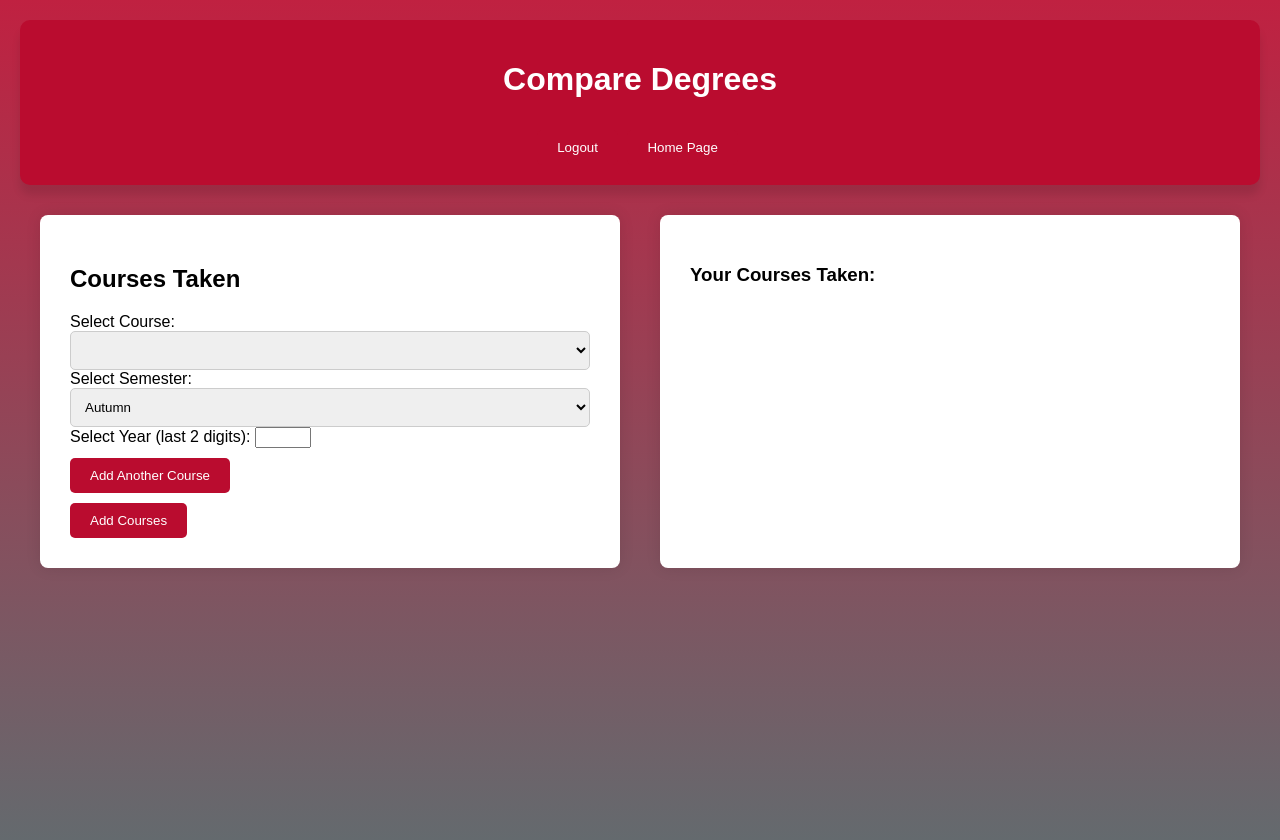
After one commit to MarzooqN/degree-planner, a Flask app: template templates/courses_taken.html in a window 1280 px wide. The commit adds this page. Run offline with Flask 3, Linux system fonts and the light colour scheme; the template is opened without the code that fills it, so the values that code supplies are empty; parts of the project's set-up code (start-up, migrations or seed data) failed here and were passed over; some libraries are stand-ins or nearby versions.

Commit message:
created courses taken feature

```diff
--- a/blueprints/courses.py
+++ b/blueprints/courses.py
@@ -1,5 +1,5 @@
 from functions import get_db_connection
-from flask import jsonify, request, session, Blueprint
+from flask import jsonify, request, session, Blueprint, render_template
 from flask_login import login_required, current_user
 
 courses_bp = Blueprint('courses', __name__, template_folder='templates')
@@ -206,3 +206,48 @@ def get_requirements():
             })
     connection.close()
     return jsonify(requirements)
+
+#Route for getting all completed courses by the user
+@courses_bp.route('/api/completed_courses', methods=['GET'])
+@login_required
+def get_completed_courses():
+    user = current_user.id
+    connection = get_db_connection('users')
+    cursor = connection.cursor(dictionary=True)
+    cursor.execute(f'''
+        SELECT c.courseID, c.semester, c.year FROM CoursesTaken c WHERE userID= {user}
+    ''')
+    courses = cursor.fetchall()
+    connection.close()
+
+
+    return jsonify(courses)
+
+@courses_bp.route('/api/add_completed_courses', methods=['POST'])
+@login_required
+def add_completed_courses():
+    data = request.json
+    user_id = current_user.id
+
+    connection = get_db_connection('users')
+    cursor = connection.cursor()
+    try:
+        for course in data:
+            cursor.execute('''
+                INSERT INTO CoursesTaken (userID, courseID, semester, year)
+                VALUES (%s, %s, %s, %s)
+            ''', (user_id, course['courseID'], course['semester'], course['year']))
+        connection.commit()
+    except Exception as e:
+        print(f'Error adding completed courses: {e}')
+        return jsonify({"error": "Failed to add courses"}), 500
+    finally:
+        cursor.close()
+        connection.close()
+
+    return jsonify({"success": True}), 201
+
+@courses_bp.route('/courses_taken', methods=['GET'])
+@login_required
+def courses_taken():
+    return render_template('courses_taken.html')
--- a/blueprints/login_file.py
+++ b/blueprints/login_file.py
@@ -55,20 +55,3 @@ def register():
 def logout():
     logout_user()
     return redirect(url_for('login'))
-
-
-#Route for getting all completed courses by the user
-@login_bp.route('/api/completed_courses', methods=['GET'])
-@login_required
-def get_completed_courses():
-    user = current_user.id
-    connection = get_db_connection('users')
-    cursor = connection.cursor(dictionary=True)
-    cursor.execute(f'''
-        SELECT c.courseID, c.semester, c.year FROM CoursesTaken c WHERE userID= {user}
-    ''')
-    courses = cursor.fetchall()
-    connection.close()
-
-
-    return jsonify(courses)
--- /dev/null
+++ b/static/js/courses_taken.js
@@ -0,0 +1,144 @@
+let courseFormCount = 1;
+let courseData = [];
+
+document.addEventListener('DOMContentLoaded', (event) => {
+    populateCourseOptions();
+    fetchCoursesTaken();
+});
+
+async function populateCourseOptions() {
+    const response = await fetch('/api/courses');
+    courseData = await response.json();
+
+    const initialCourseSelect = document.getElementById('course-select-0');
+    populateCourseSelectOptions(initialCourseSelect, courseData);
+
+    // Initialize Select2 on the initial course select element
+    $('.course-select').select2({
+        placeholder: "Search for a course",
+        allowClear: true
+    });
+}
+
+function populateCourseSelectOptions(selectElement, courses) {
+    courses.forEach(course => {
+        const option = document.createElement('option');
+        option.value = course.CourseID;
+        option.textContent = `${course.CourseID} - ${course.CourseName}`;
+        selectElement.appendChild(option);
+    });
+}
+
+function addCourseForm() {
+    const container = document.getElementById('course-forms-container');
+
+    const newForm = document.createElement('div');
+    newForm.className = 'course-form';
+
+    const courseLabel = document.createElement('label');
+    courseLabel.htmlFor = `course-select-${courseFormCount}`;
+    courseLabel.textContent = 'Select Course:';
+    newForm.appendChild(courseLabel);
+
+    const courseSelect = document.createElement('select');
+    courseSelect.id = `course-select-${courseFormCount}`;
+    courseSelect.name = `course-${courseFormCount}`;
+    courseSelect.className = 'course-select';
+    populateCourseSelectOptions(courseSelect, courseData);
+    newForm.appendChild(courseSelect);
+
+    const semesterLabel = document.createElement('label');
+    semesterLabel.htmlFor = `semester-select-${courseFormCount}`;
+    semesterLabel.textContent = 'Select Semester:';
+    newForm.appendChild(semesterLabel);
+
+    const semesterSelect = document.createElement('select');
+    semesterSelect.id = `semester-select-${courseFormCount}`;
+    semesterSelect.name = `semester-${courseFormCount}`;
+    semesterSelect.innerHTML = `
+        <option value="AU">Autumn</option>
+        <option value="SP">Spring</option>
+        <option value="SU">Summer</option>
+    `;
+    newForm.appendChild(semesterSelect);
+
+    const yearLabel = document.createElement('label');
+    yearLabel.htmlFor = `year-select-${courseFormCount}`;
+    yearLabel.textContent = 'Select Year:';
+    newForm.appendChild(yearLabel);
+
+    const yearInput = document.createElement('input');
+    yearInput.type = 'number';
+    yearInput.id = `year-select-${courseFormCount}`;
+    yearInput.name = `year-${courseFormCount}`;
+    yearInput.min = '18';
+    yearInput.max = '24';
+    yearInput.required = true;
+    newForm.appendChild(yearInput);
+
+    container.appendChild(newForm);
+
+    // Initialize Select2 on the newly added course select element
+    $(`#course-select-${courseFormCount}`).select2({
+        placeholder: "Search for a course",
+        allowClear: true
+    });
+
+    courseFormCount++;
+}
+
+async function fetchCoursesTaken() {
+    const response = await fetch('/api/completed_courses');
+    const courses = await response.json();
+    const coursesTakenList = document.getElementById('courses-taken-ul');
+    coursesTakenList.innerHTML = ''; // Clear previous list
+
+    courses.forEach(course => {
+        const li = document.createElement('li');
+        li.textContent = `${course.courseID} - ${course.semester} ${course.year}`;
+        coursesTakenList.appendChild(li);
+    });
+}
+
+async function submitCoursesTaken(event) {
+    event.preventDefault();
+    const form = document.getElementById('courses-taken-form');
+    const formData = new FormData(form);
+
+    const coursesData = [];
+    for (let i = 0; i < courseFormCount; i++) {
+        if (formData.get(`course-${i}`)) {
+            coursesData.push({
+                courseID: formData.get(`course-${i}`),
+                semester: formData.get(`semester-${i}`),
+                year: parseInt(formData.get(`year-${i}`))
+            });
+        }
+    }
+
+    const response = await fetch('/api/add_completed_courses', {
+        method: 'POST',
+        headers: {
+            'Content-Type': 'application/json'
+        },
+        body: JSON.stringify(coursesData)
+    });
+
+    if (response.ok) {
+        fetchCoursesTaken(); // Refresh the list
+        form.reset(); // Clear the form
+        document.getElementById('course-forms-container').innerHTML = ''; // Clear dynamically added forms
+        courseFormCount = 1; // Reset form count
+        addCourseForm(); // Add initial form
+    } else {
+        alert('Failed to add courses. Please try again.');
+    }
+}
+
+function logout() {
+    window.location.href = '/logout';
+}
+
+function homepage() {
+    window.location.href = '/select_major';
+}
--- /dev/null
+++ b/templates/courses_taken.html
@@ -0,0 +1,62 @@
+<!DOCTYPE html>
+<html lang="en">
+<head>
+    <meta charset="UTF-8">
+    <meta name="viewport" content="width=device-width, initial-scale=1.0">
+    <title>Compare Degrees</title>
+    <link rel="stylesheet" href="{{ url_for('static', filename='css/styles.css') }}">
+    <link href="https://cdn.jsdelivr.net/npm/select2@4.1.0-rc.0/dist/css/select2.min.css" rel="stylesheet" />
+</head>
+<body>
+    <header>
+        <h1>Compare Degrees</h1>
+        <div class="header-buttons">
+            <button onclick="logout()"><span>Logout</span></button>
+            <button onclick="homepage()"><span>Home Page</span></button>
+        </div>
+    </header>
+    <main>
+        <section id="courses-taken">
+            <h2>Courses Taken</h2>
+            <form id="courses-taken-form" onsubmit="submitCoursesTaken(event)">
+                <div id="course-forms-container">
+                    <!-- Course input forms will be dynamically added here -->
+                    <div class="course-form">
+                        <label for="course-select-0">Select Course:</label>
+                        <select id="course-select-0" name="course-0" class="course-select">
+                            <!-- Options will be dynamically populated -->
+                        </select>
+
+                        <label for="semester-select-0">Select Semester:</label>
+                        <select id="semester-select-0" name="semester-0">
+                            <option value="AU">Autumn</option>
+                            <option value="SP">Spring</option>
+                            <option value="SU">Summer</option>
+                        </select>
+
+                        <label for="year-select-0">Select Year (last 2 digits):</label>
+                        <input type="number" id="year-select-0" name="year-0" min="18" max="24" required>
+                    </div>
+                </div>
+
+                <button type="button" onclick="addCourseForm()">Add Another Course</button>
+                <button type="submit">Add Courses</button>
+            </form>
+
+        </section>
+
+        <section>
+            <div id="courses-taken-list">
+                <h3>Your Courses Taken:</h3>
+                <ul id="courses-taken-ul">
+                    <!-- List of courses taken will be displayed here -->
+                </ul>
+            </div>
+        </section>
+
+    </main>
+    <script src="https://code.jquery.com/jquery-3.6.0.min.js"></script>
+    <script src="https://cdn.jsdelivr.net/npm/select2@4.1.0-rc.0/dist/js/select2.min.js"></script>
+    <script src="static/js/courses_taken.js"></script>
+</body>
+</html>
```
Also changed, not shown: templates/select_major.html (+15 -0 lines).
